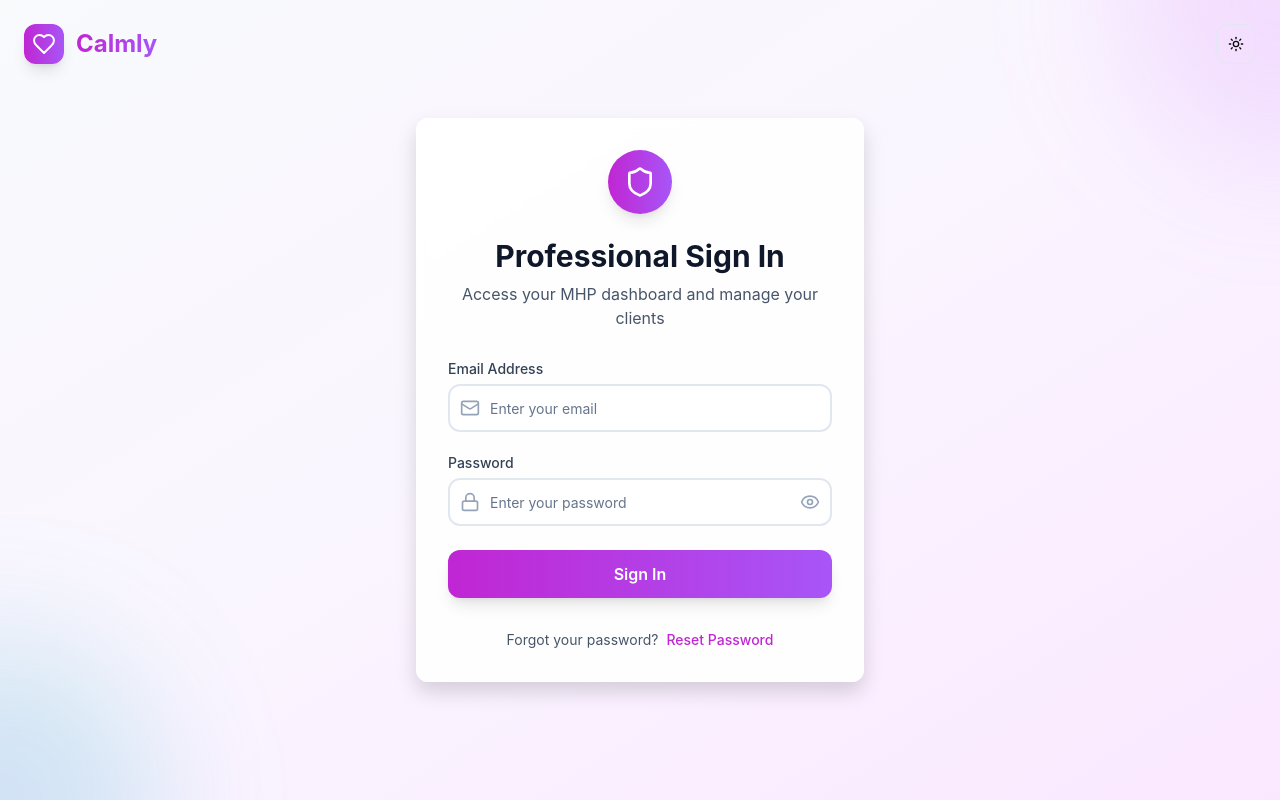
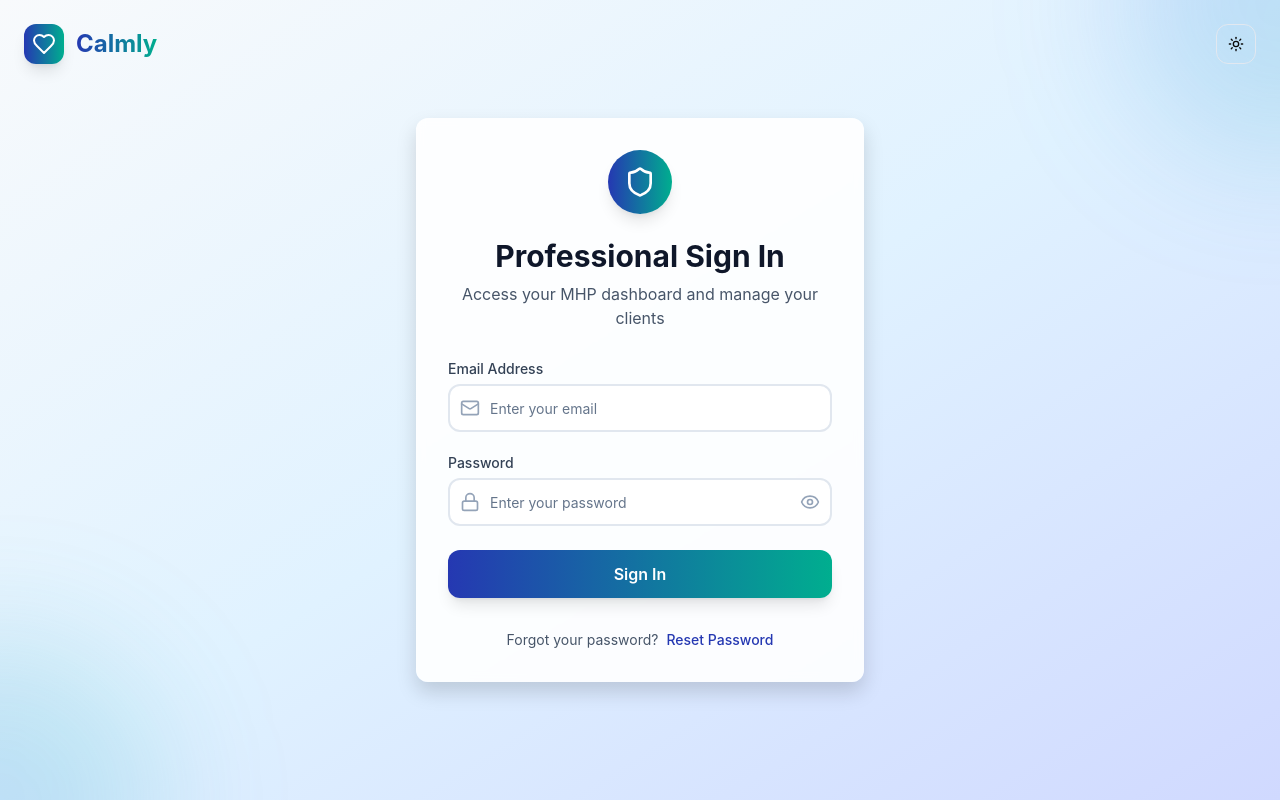
Before and after one commit to rushikesh254/Calmly, a Next.js app in the folder client/: page /signin/mhp in a window 1280 px wide. Built offline with nearby package versions, Linux system fonts and the light colour scheme.

Commit message:
style:mhp sign in page color changes

```diff
--- a/client/app/signin/mhp/page.js
+++ b/client/app/signin/mhp/page.js
@@ -116,9 +116,9 @@ export default function MHPSignInPage() {
 	};
 
 	return (
-		<div className="min-h-dvh bg-gradient-to-br from-slate-50 via-purple-50 to-fuchsia-100 dark:from-slate-900 dark:via-slate-800 dark:to-slate-900 flex items-center justify-center p-6 overflow-x-hidden">
+		<div className="min-h-dvh bg-gradient-to-br from-slate-50 via-blue-50 to-indigo-100 dark:from-slate-900 dark:via-slate-800 dark:to-slate-900 flex items-center justify-center p-6 overflow-x-hidden">
 			<div className="absolute inset-0 overflow-hidden">
-				<div className="absolute -top-40 -right-40 w-80 h-80 bg-gradient-to-br from-fuchsia-400/20 to-purple-400/20 rounded-full blur-3xl"></div>
+				<div className="absolute -top-40 -right-40 w-80 h-80 bg-gradient-to-br from-indigo-400/20 to-teal-400/20 rounded-full blur-3xl"></div>
 				<div className="absolute -bottom-40 -left-40 w-80 h-80 bg-gradient-to-tr from-indigo-400/20 to-teal-400/20 rounded-full blur-3xl"></div>
 			</div>
 
@@ -131,10 +131,10 @@ export default function MHPSignInPage() {
 					<motion.div
 						whileHover={{ scale: 1.05 }}
 						transition={{ duration: 0.2 }}
-						className="w-10 h-10 bg-gradient-to-r from-fuchsia-600 to-purple-500 rounded-xl flex items-center justify-center shadow-lg">
+						className="w-10 h-10 bg-gradient-to-r from-indigo-600 to-teal-500 rounded-xl flex items-center justify-center shadow-lg">
 						<Heart className="w-6 h-6 text-white" />
 					</motion.div>
-					<span className="text-2xl font-bold bg-gradient-to-r from-fuchsia-600 to-purple-500 bg-clip-text text-transparent group-hover:scale-105 transition-transform duration-200">
+					<span className="text-2xl font-bold bg-gradient-to-r from-indigo-600 to-teal-500 bg-clip-text text-transparent group-hover:scale-105 transition-transform duration-200">
 						Calmly
 					</span>
 				</Link>
@@ -160,7 +160,7 @@ export default function MHPSignInPage() {
 								initial={{ scale: 0 }}
 								animate={{ scale: 1 }}
 								transition={{ duration: 0.5, delay: 0.3 }}
-								className="w-16 h-16 bg-gradient-to-r from-fuchsia-600 to-purple-500 rounded-full flex items-center justify-center mx-auto mb-6 shadow-lg">
+								className="w-16 h-16 bg-gradient-to-r from-indigo-600 to-teal-500 rounded-full flex items-center justify-center mx-auto mb-6 shadow-lg">
 								<Shield className="w-8 h-8 text-white" />
 							</motion.div>
 							<h1 className="text-3xl font-bold text-slate-900 dark:text-white mb-2">
@@ -203,7 +203,7 @@ export default function MHPSignInPage() {
 										value={credentials.email}
 										onChange={handleInputChange}
 										placeholder="Enter your email"
-										className="pl-10 h-12 border-2 focus:border-fuchsia-500 focus:ring-fuchsia-500 transition-colors duration-200"
+										className="pl-10 h-12 border-2 focus:border-indigo-500 focus:ring-indigo-500 transition-colors duration-200"
 										required
 									/>
 								</div>
@@ -224,7 +224,7 @@ export default function MHPSignInPage() {
 										value={credentials.password}
 										onChange={handleInputChange}
 										placeholder="Enter your password"
-										className="pl-10 pr-10 h-12 border-2 focus:border-fuchsia-500 focus:ring-fuchsia-500 transition-colors duration-200"
+										className="pl-10 pr-10 h-12 border-2 focus:border-indigo-500 focus:ring-indigo-500 transition-colors duration-200"
 										required
 									/>
 									<motion.button
@@ -248,7 +248,7 @@ export default function MHPSignInPage() {
 									disabled={loading}
 									whileHover={{ scale: 1.02 }}
 									whileTap={{ scale: 0.98 }}
-									className="w-full bg-gradient-to-r from-fuchsia-600 to-purple-500 hover:from-fuchsia-700 hover:to-purple-600 text-white font-semibold py-3 px-6 rounded-lg shadow-lg btn-hover-lift transition-all duration-200 disabled:opacity-50 disabled:cursor-not-allowed h-12">
+									className="w-full bg-gradient-to-r from-indigo-600 to-teal-500 hover:from-indigo-700 hover:to-teal-600 text-white font-semibold py-3 px-6 rounded-lg shadow-lg btn-hover-lift transition-all duration-200 disabled:opacity-50 disabled:cursor-not-allowed h-12">
 									{loading ? (
 										<div className="flex items-center justify-center space-x-2">
 											<div className="spinner"></div>
@@ -270,7 +270,7 @@ export default function MHPSignInPage() {
 								</span>
 								<Link
 									href="/forgot-password"
-									className="text-fuchsia-600 dark:text-fuchsia-400 hover:text-fuchsia-700 dark:hover:text-fuchsia-300 font-medium transition-colors">
+									className="text-indigo-600 dark:text-indigo-400 hover:text-indigo-700 dark:hover:text-indigo-300 font-medium transition-colors">
 									Reset Password
 								</Link>
 							</div>
```
